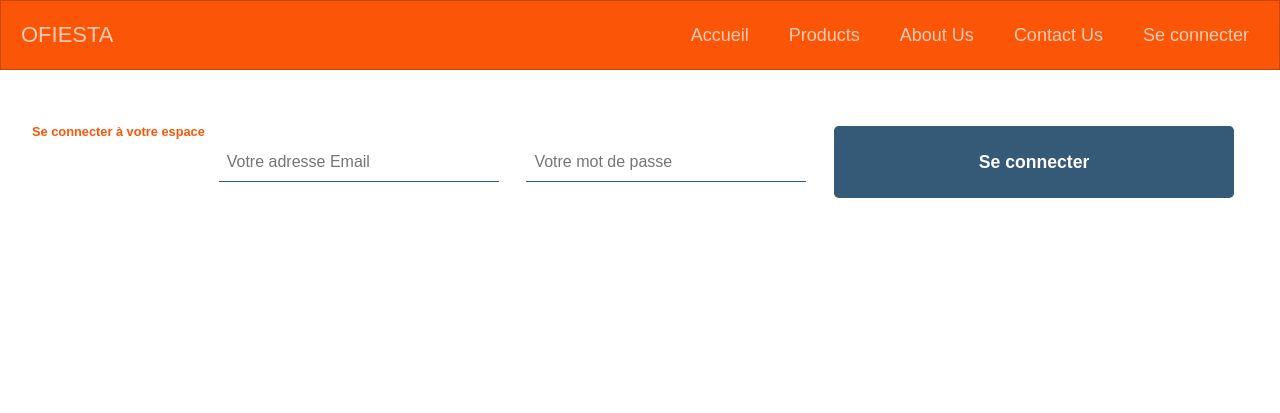
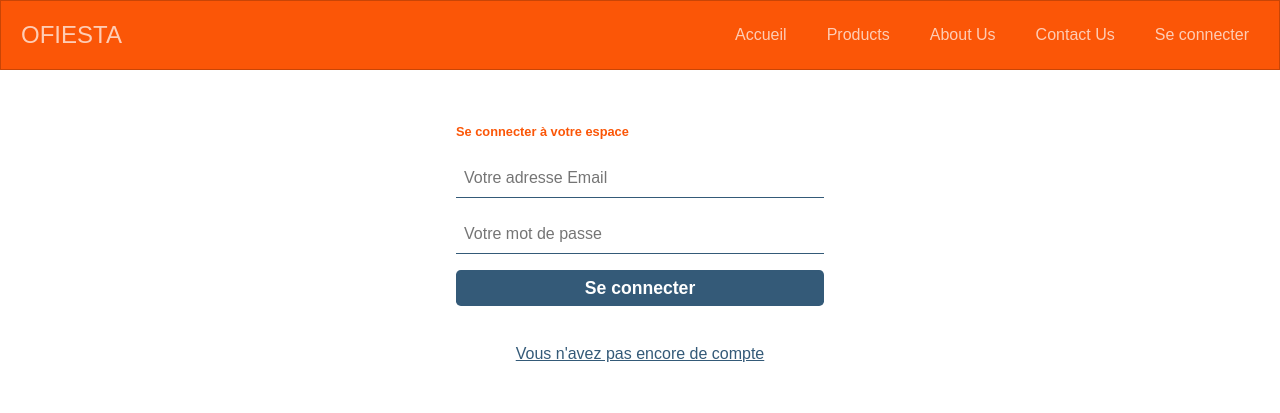
Before and after one commit to lanebuleuse/ofiesta-front, a React app: page /se-connecter in a window 1280 px wide. Built offline with nearby package versions, Linux system fonts and the light colour scheme.

Commit message:
Finish static Connection Page

```diff
--- a/src/components/ConnectMembers/connectMembers.scss
+++ b/src/components/ConnectMembers/connectMembers.scss
@@ -4,18 +4,23 @@
   margin: 2rem auto;
   padding:1rem;
 
-  .connectMembers-title {
-    font-size: 0.8rem;
-    font-weight: 700;
-    color: $colorMain;
-    cursor: pointer;
-  }
-
-  .connectMembers-signin {
+  .connectMembers-form {
     margin: 0.5rem auto 2rem;
     padding: 0 1rem 3rem;
-    display: flex;
-    flex-wrap: wrap;
+    max-width: 400px;
+
+    @media screen and (min-width: $breakMini) {
+      width:60%;
+      max-width: 400px;
+    }
+
+
+    .connectMembers-title {
+      font-size: 0.8rem;
+      font-weight: 700;
+      color: $colorMain;
+      cursor: pointer;
+    }
 
     .adminConnect-submit {
       display: inline-block;
@@ -29,12 +34,6 @@
       font-size: 1.1rem;
       font-weight: 700;
       color: white;
-
-      @media screen and (min-width: $breakMini) {
-        margin: 0 auto;
-        width:60%;
-        max-width: 400px;
-      }
     }
 
     .adminConnect-forgot {
@@ -51,6 +50,14 @@
         max-width: 400px;
       }
     }
+
+    .connectMembers-linkAccount {
+      cursor: pointer;
+      margin-top: 2rem;
+      text-align: center;
+      text-decoration: underline;
+      color: $colorOther;
+    }
   }
 
   .close {
--- a/src/components/ConnectMembers/index.js
+++ b/src/components/ConnectMembers/index.js
@@ -10,7 +10,7 @@ const ConnectMembers = ({ changeField, email, password }) => {
   };
   return (
     <div className="connectMembers">
-      <form className="connectMembers-signin" onSubmit={handleSubmit}>
+      <form className="connectMembers-form" onSubmit={handleSubmit}>
         <h1 className="connectMembers-title">Se connecter à votre espace</h1>
         <Field
           name="email"
@@ -28,7 +28,9 @@ const ConnectMembers = ({ changeField, email, password }) => {
           value={password}
         />
         <button type="submit" className="adminConnect-submit">Se connecter</button>
+        <p className="connectMembers-linkAccount"><a>Vous n'avez pas encore de compte</a></p>
       </form>
+
     </div>
   );
 };
--- a/src/components/Field/field.scss
+++ b/src/components/Field/field.scss
@@ -4,11 +4,6 @@
   position: relative;
   width: 100%;
   margin: 1rem auto;
-
-  @media screen and (min-width: $breakMini) {
-    width: 45%;
-    max-width: 280px;
-  }
 
   .field-label {
     display: none;
@@ -32,11 +27,11 @@
     padding: 0.5rem;
   }
 
-  .field--hasContent .field-label {
+  .field--has-content .field-label {
     display: block;
   }
 
-  .field--hasContent .adminConnect-input {
+  .field--has-content .field-input {
     padding: 1.4em .7em .2em;
   }
 
--- a/src/components/Field/index.js
+++ b/src/components/Field/index.js
@@ -17,8 +17,8 @@ const Field = ({
   };
 
   return (
-    <div className={value.length > 0 ? 'field field--hasContent' : 'field'}>
-      <label className="field-label" htmlFor="ident">{placeholder}</label>
+    <div className={value.length > 0 ? 'field field--has-content' : 'field'}>
+      <label className="field-label" htmlFor={name}>{placeholder}</label>
       <input
         id={name}
         name={name}
--- a/src/components/NavBar/index.js
+++ b/src/components/NavBar/index.js
@@ -7,7 +7,7 @@ const NavBar = () => (
   <header>
     <nav className="navbar">
       <label className="navbar-toggle" id="js-navbar-toggle" htmlFor="chkToggle">
-        <i className="fa fa-bars" />
+        &#9776;
       </label>
       <a href="#" className="logo">OFIESTA</a>
       <input type="checkbox" id="chkToggle" />
--- a/src/components/NavBar/navBar.scss
+++ b/src/components/NavBar/navBar.scss
@@ -1,7 +1,7 @@
 @import 'src/styles/vars';
 
 .navbar {
-  font-size: 18px;
+  font-size: 1rem;
   background-color: $colorMain;
   border: 1px solid rgba(0, 0, 0, 0.2);
   padding-bottom: 10px;
@@ -25,7 +25,7 @@
 
 .logo {
   display: inline-block;
-  font-size: 22px;
+  font-size: 24px;
   margin-top: 10px;
   margin-left: 20px;
 }
```
